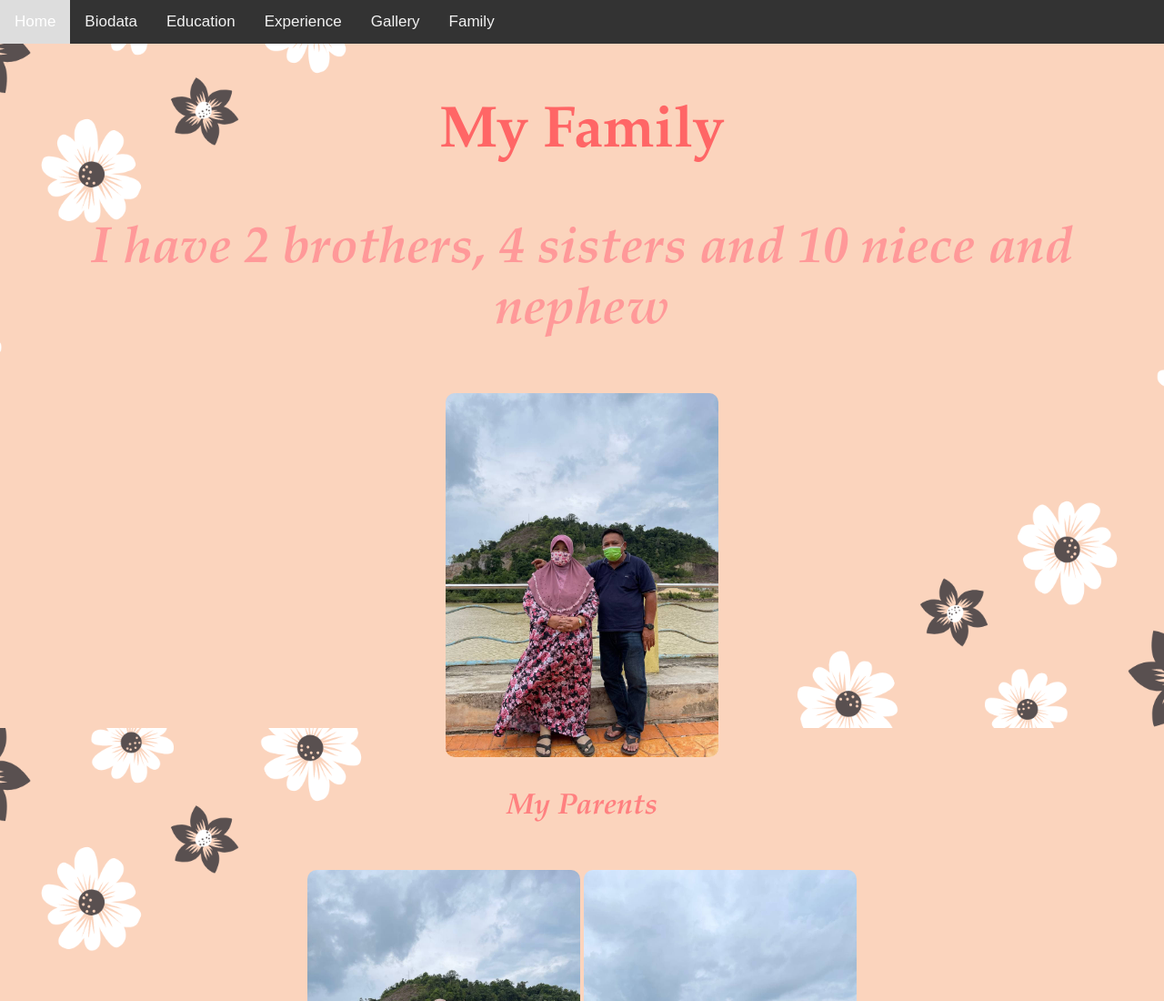
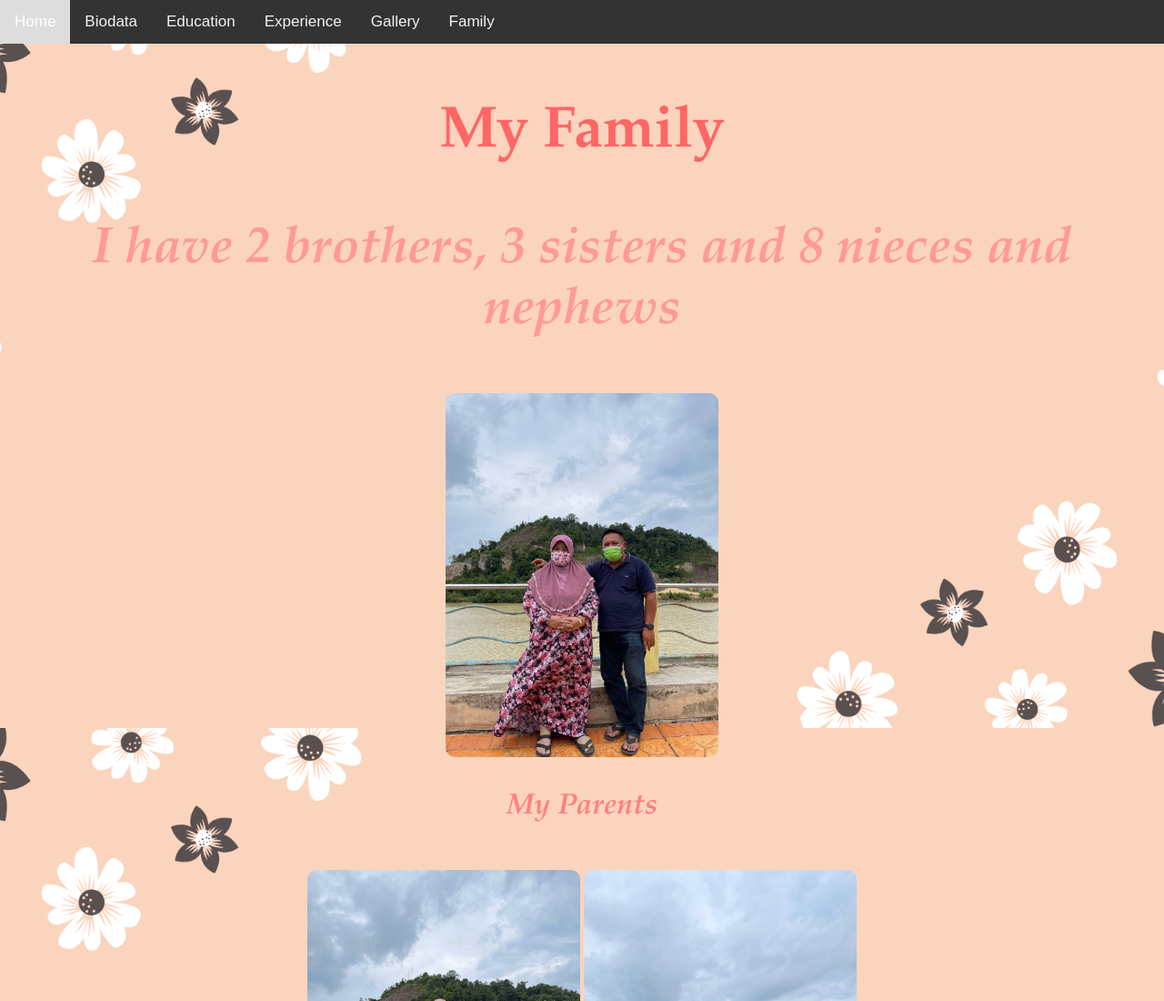
Before and after one commit to najwazakirah/personal_webpage, a plain HTML site: page family.html in a window 1280 px wide. Shown: the top 1100 px of the page at 91% size. Drawn offline with Linux system fonts and the light colour scheme.

Commit message:
Update family.html

```diff
--- a/family.html
+++ b/family.html
@@ -60,7 +60,7 @@ img {
 </style>
 <br>
       <center><h1 style="color: #ff6666; font-size:400%; font-family: garamond, serif; " align="center">My Family</h1></center>
-      <center><h3 center><p class="c"style="color:  #ff9999; font-size:300%; font-family: garamond, serif;"> I have 2 brothers, 4 sisters and 10 niece and nephew </p></center>
+      <center><h3 center><p class="c"style="color:  #ff9999; font-size:300%; font-family: garamond, serif;"> I have 2 brothers, 3 sisters and 8 nieces and nephews </p></center>
 
      <div><center>
         <img src="images/f3.jpg" style="width:300px;border:10cm;">
```
